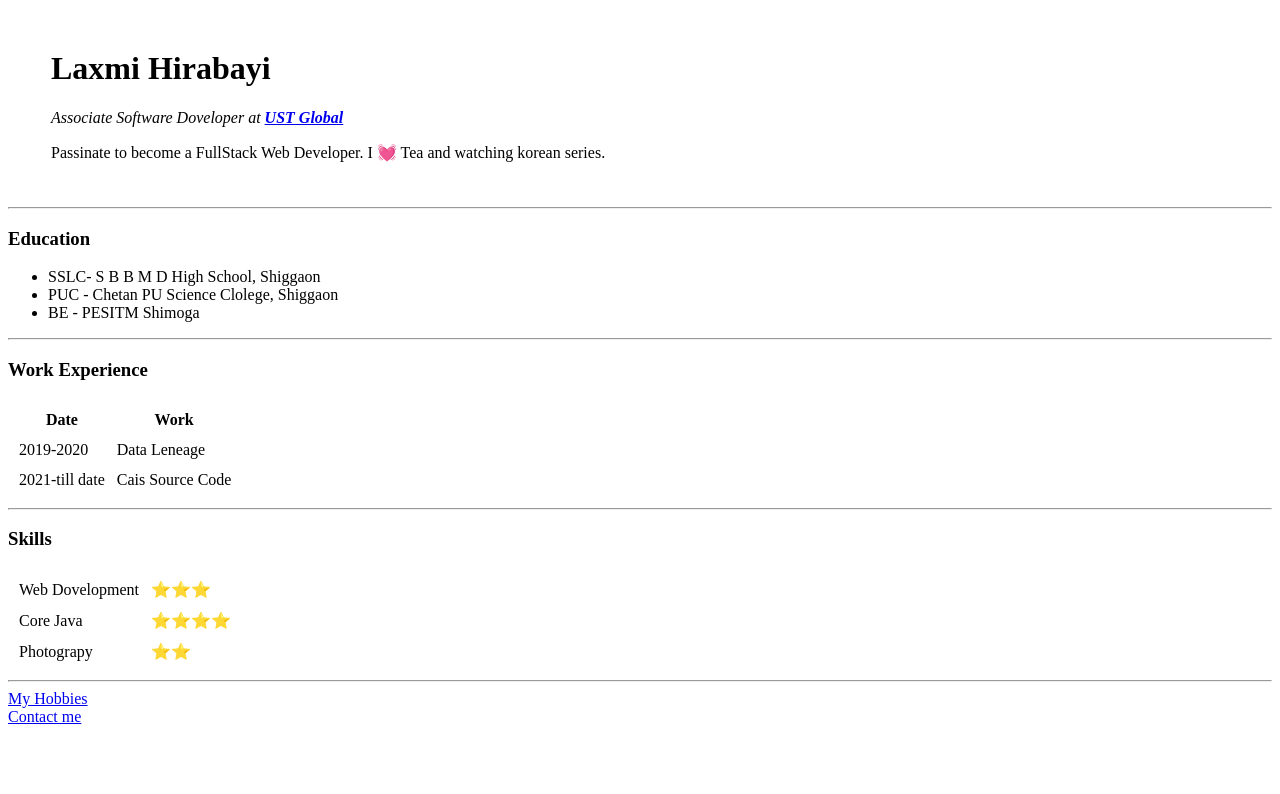
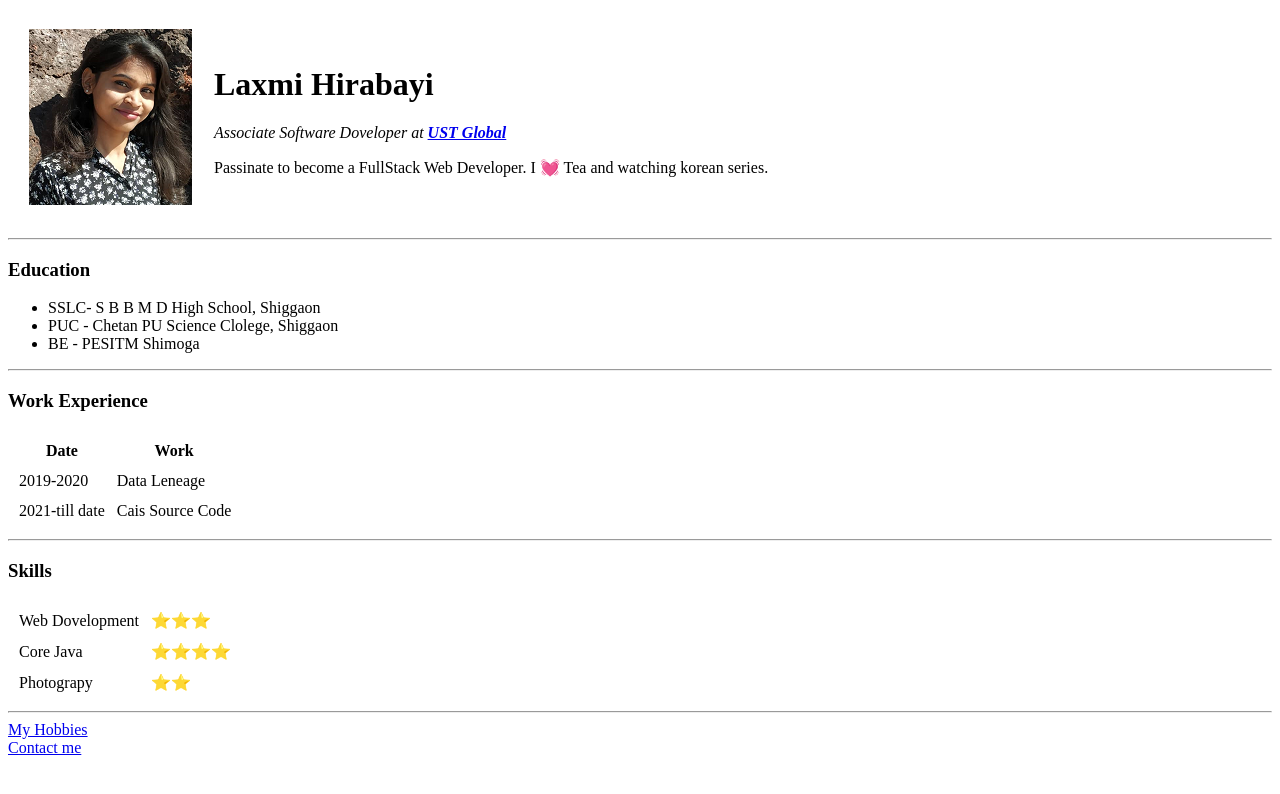
Before and after one commit to LaxmiMH/cv, a plain HTML site: page index.html in a window 1280 px wide. Drawn offline with Linux system fonts and the light colour scheme; the site is published under a folder, as on GitHub Pages, so addresses that start at the root find nothing.

Commit message:
Update index.html

```diff
--- a/index.html
+++ b/index.html
@@ -9,7 +9,7 @@
   <body>
     <table cellspacing="20">
       <tr>
-        <td><img src="/Images/laxmi.png" alt="" /></td>
+        <td><img src="laxmi.png" alt="" /></td>
         <td>
           <h1>Laxmi Hirabayi</h1>
           <!--both em ad i tag can be use to italisise but em tag give more stress to the content so use em tag-->
```
